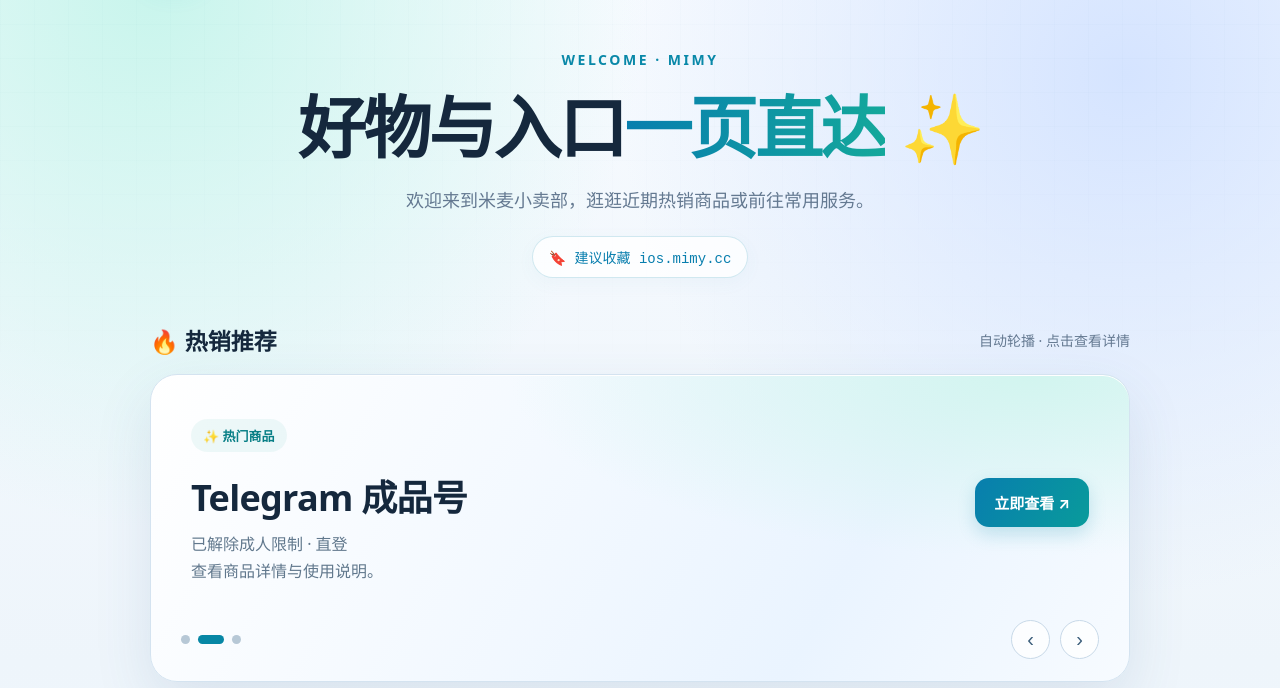
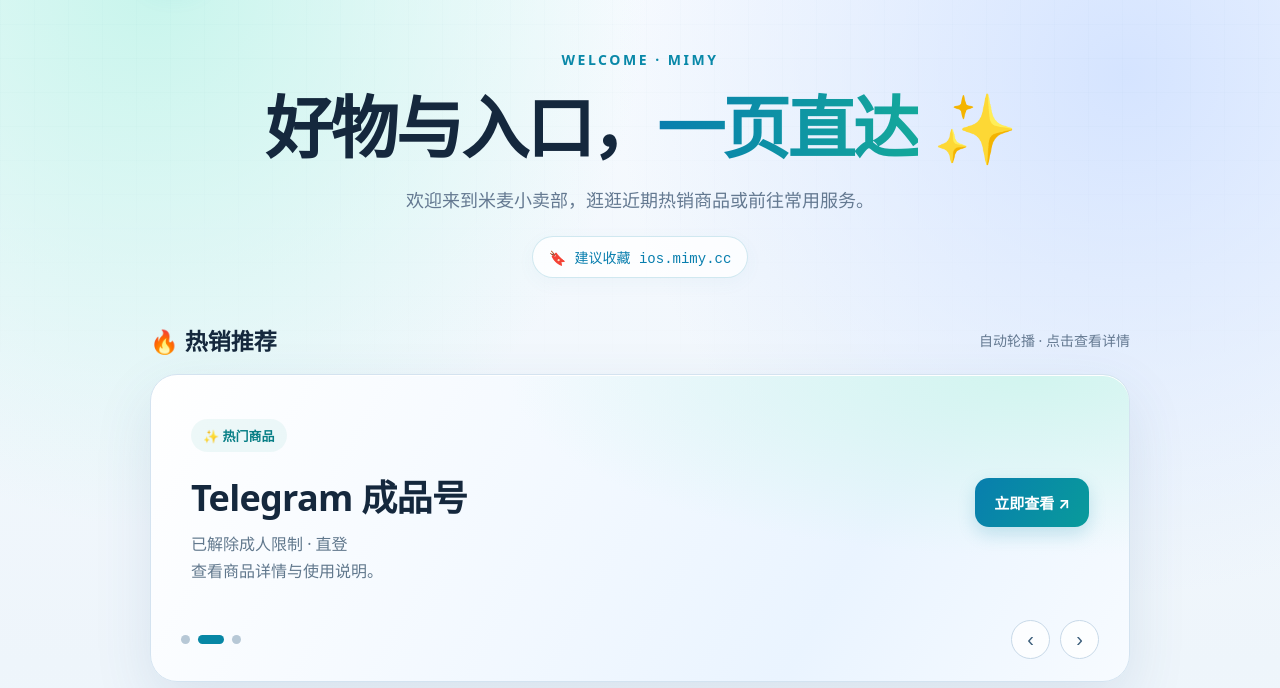
Before and after one commit to krililrify/mimyurl, a plain HTML site: page index.html in a window 1280 px wide. Shown: the part 112-800 px from the top of the page. Drawn offline with Linux system fonts and the light colour scheme.

Commit message:
Update index.html

```diff
--- a/index.html
+++ b/index.html
@@ -14,7 +14,7 @@ a{color:inherit}.wrap{width:min(100% - 48px,980px);margin:auto;padding:42px 0 38
 <body>
 <main class="wrap">
   <header class="top"><a class="brand" href="#top" style="text-decoration:none"><span class="brand-icon">🌾</span>米麦小卖部</a><span class="pill">✨ 常用入口</span></header>
-  <section class="hero" id="top"><div class="eyebrow">WELCOME · MIMY</div><h1>好物与入口<span>一页直达</span> ✨</h1><p>欢迎来到米麦小卖部，逛逛近期热销商品或前往常用服务。</p><span class="domain">🔖 建议收藏 ios.mimy.cc</span></section>
+  <section class="hero" id="top"><div class="eyebrow">WELCOME · MIMY</div><h1>好物与入口，<span>一页直达</span> ✨</h1><p>欢迎来到米麦小卖部，逛逛近期热销商品或前往常用服务。</p><span class="domain">🔖 建议收藏 ios.mimy.cc</span></section>
   <section aria-labelledby="hot-title"><div class="section-title"><h2 id="hot-title">🔥 热销推荐</h2><span>自动轮播 · 点击查看详情</span></div>
     <div class="carousel" id="carousel"><div class="track" id="track">
       <a class="slide" href="https://ios.mimy.uk/item/23" target="_blank" rel="noopener noreferrer"><div class="slide-copy"><span class="tag">🔥 人气推荐</span><h3>美区🆔 · 已购小火箭号</h3><p>查看商品详情，了解当前可选内容与说明。</p></div><span class="cta">立即查看 ↗</span></a>
```
